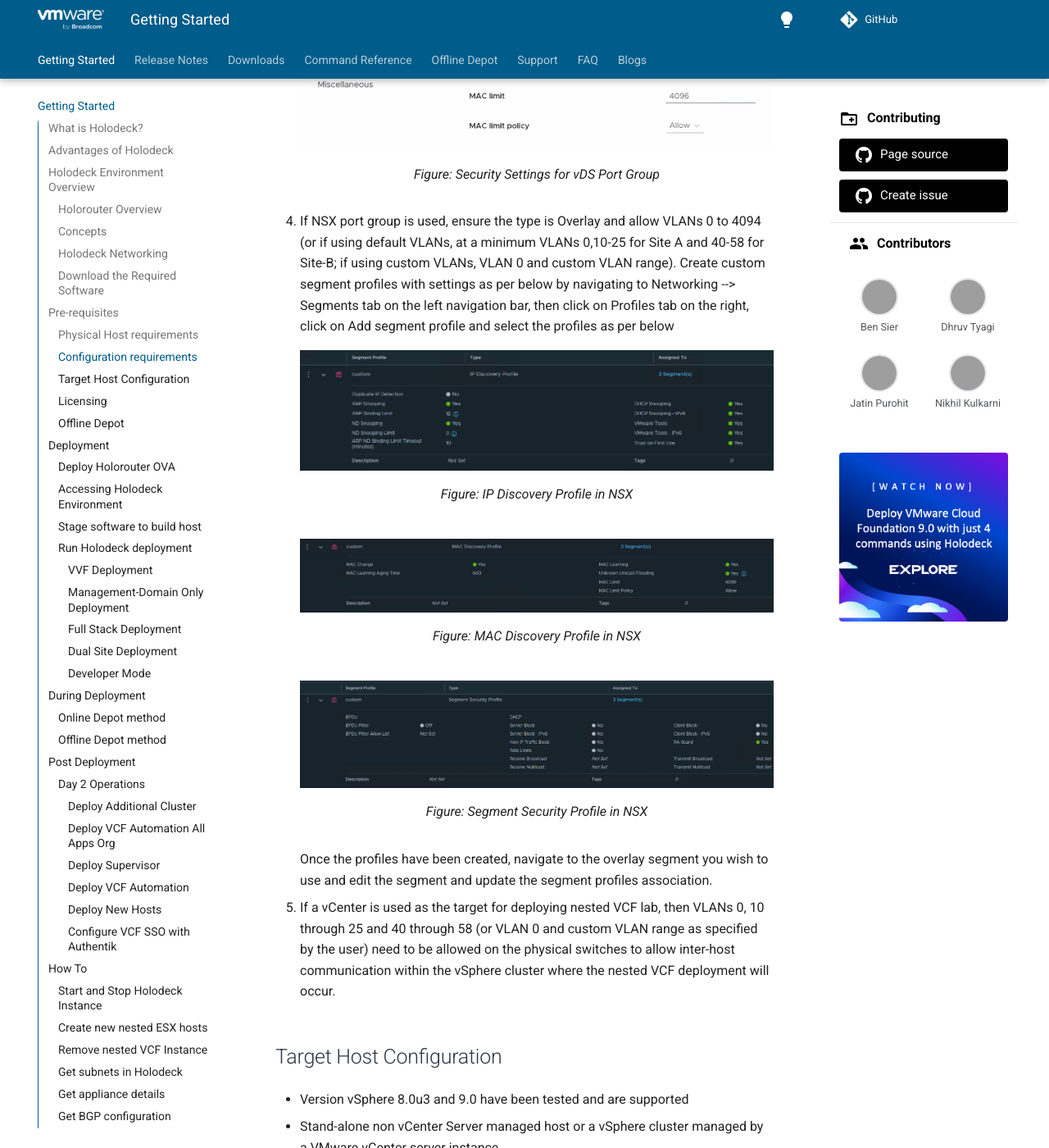
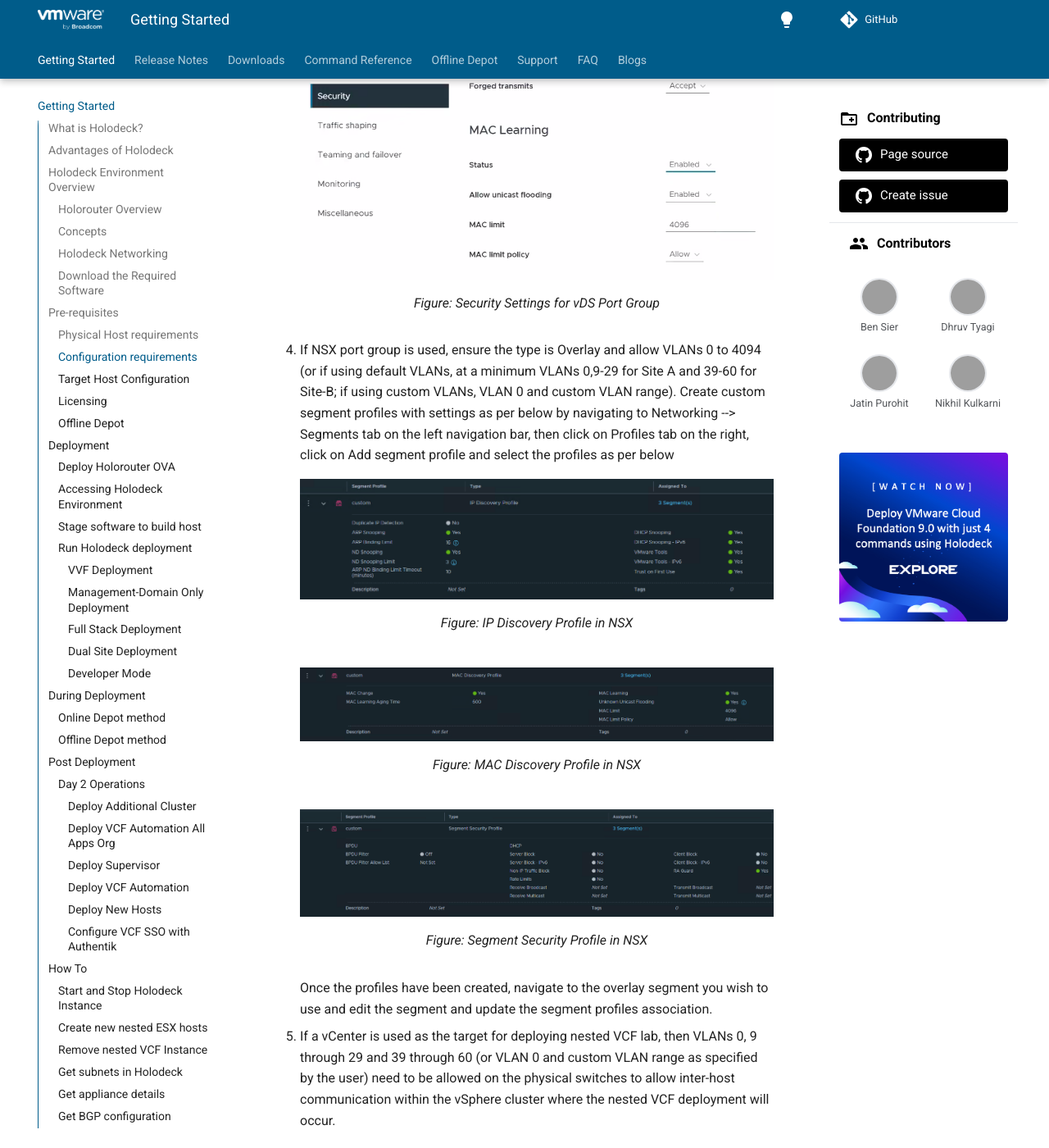
Before and after one commit to vmware/Holodeck, an MkDocs documentation site: the page built from docs/index.md, in a window 1280 px wide and 1400 px high, scrolled down 9625 px. Shown: the whole window at 82% size. Built offline with MkDocs 1.6.1 and Material for MkDocs 9.7.7, drawn with Linux system fonts in a browser that asks for light colours; comment, search, counter and statistics services are not loaded; the version menu is left out; some of the changed text lies outside the part shown; grey boxes are pictures that could not be loaded.

Commit message:
Update Holodeck 9.1 VLAN ranges

```diff
--- a/docs/index.md
+++ b/docs/index.md
@@ -91,7 +91,7 @@
 
 ### Holorouter Overview
 
-HoloRouter is an appliance that serves as the infrastructure backbone for Holodeck. It provides infrastructure services such as Layer-3 routing, Firewall, DHCP, DNS, NTP, BGP, Proxy, Job scheduling, etc. Through these services, HoloRouter connects the nested VCF environment to the external networks. It also provides inter-connectivity between different networks in the nested VCF environment. If you are not using custom VLANs for Holodeck, then for Site-a, VLANs 0, 10 through 25 and for Site-b, VLANs 40 through 58 are used. It is equipped with a built-in webtop (Desktop UI) which allows users access to HoloRouter via a GUI. Through the webtop service, users get easy GUI access to the nested VCF environment.
+HoloRouter is an appliance that serves as the infrastructure backbone for Holodeck. It provides infrastructure services such as Layer-3 routing, Firewall, DHCP, DNS, NTP, BGP, Proxy, Job scheduling, etc. Through these services, HoloRouter connects the nested VCF environment to the external networks. It also provides inter-connectivity between different networks in the nested VCF environment. If you are not using custom VLANs for Holodeck, then for Site-a, VLANs 0, 9 through 29 and for Site-b, VLANs 39 through 60 are used. It is equipped with a built-in webtop (Desktop UI) which allows users access to HoloRouter via a GUI. Through the webtop service, users get easy GUI access to the nested VCF environment.
 
 Scope of Services:
 
@@ -148,7 +148,7 @@
 
 Let's take a look at the default VLANs used within the Holodeck Network for Site A:
 
-![image](images/Holodeck_Networking.png)
+![image](images/Holodeck_9_1_Networking.png)
 
 ### Download the Required Software
 
@@ -190,7 +190,7 @@
         <figcaption>Figure: Security Settings for vDS Port Group</figcaption>
     </figure>
 
-4. If NSX port group is used, ensure the type is Overlay and allow VLANs 0 to 4094 (or if using default VLANs, at a minimum VLANs 0,10-25 for Site A and 40-58 for Site-B; if using custom VLANs, VLAN 0 and custom VLAN range). Create custom segment profiles with settings as per below by navigating to Networking --> Segments tab on the left navigation bar, then click on Profiles tab on the right, click on Add segment profile and select the profiles as per below
+4. If NSX port group is used, ensure the type is Overlay and allow VLANs 0 to 4094 (or if using default VLANs, at a minimum VLANs 0,9-29 for Site A and 39-60 for Site-B; if using custom VLANs, VLAN 0 and custom VLAN range). Create custom segment profiles with settings as per below by navigating to Networking --> Segments tab on the left navigation bar, then click on Profiles tab on the right, click on Add segment profile and select the profiles as per below
 
     <figure markdown="span">
         <img src="images/NSX-Overlay-Segment-IP-Discovery-Profile.png" alt="IP Discovery Profile in NSX">
@@ -205,7 +205,7 @@
 
     Once the profiles have been created, navigate to the overlay segment you wish to use and edit the segment and update the segment profiles association.
 
-5. If a vCenter is used as the target for deploying nested VCF lab, then VLANs 0, 10 through 25 and 40 through 58 (or VLAN 0 and custom VLAN range as specified by the user) need to be allowed on the physical switches to allow inter-host communication within the vSphere cluster where the nested VCF deployment will occur.
+5. If a vCenter is used as the target for deploying nested VCF lab, then VLANs 0, 9 through 29 and 39 through 60 (or VLAN 0 and custom VLAN range as specified by the user) need to be allowed on the physical switches to allow inter-host communication within the vSphere cluster where the nested VCF deployment will occur.
 
 ### Target Host Configuration
 
@@ -546,7 +546,7 @@
 | DeployVcfAutomation      | Switch   | Optional     | Deploys VCF Automation. This is applicable only if -Version is set to "9.0.0.0" and beyond (including "9.1.0.0"). VCF Automation is not deployed by default unless this switch is used.     | NA                                                  |                            |
 | DeploySupervisorMgmtDomain | String   | Optional     | **ENHANCED in 9.1**: Deploys Supervisor in management domain with networking mode selection. Applicable only for VCF 9.0.0.0 and beyond (including VCF 9.1.0.0).     | "Centralized" or "Distributed"                     |                            |
 | ProvisionOnly            | Switch   | Optional     | Deploys nested ESX hosts and VCF Installer/Cloud Builder and provides JSON API specs for performing VCF deployment manually     | NA  |                      |
-| VLANRangeStart                     | Array of Integers   | Optional     | VCF instance is deployed by default with VLANs 0, 10 through 25 for Site a and 40 through 58 for Site b. If you wish to use a custom VLAN range, provide the start of the custom VLAN range using this paramater. You can specify only an integerfor a single site (site a) deployment. For site b (in a dual site deployment scenario), you should specify an array [n,m] where n and m are the VLAN start range for Site a and Site b respectively. The VLAN specified for Site a should have at least 16 consecutive valid VLAN IDs and for site b, it should have at least 19 consecutive valid VLAN IDs.     | Integer of format: [100,200]                     | [10,40]             |
+| VLANRangeStart                     | Array of Integers   | Optional     | VCF instance is deployed by default with VLANs 0, 9 through 29 for Site a and 39 through 60 for Site b. If you wish to use a custom VLAN range, provide the start of the custom VLAN range using this paramater. You can specify only an integerfor a single site (site a) deployment. For site b (in a dual site deployment scenario), you should specify an array [n,m] where n and m are the VLAN start range for Site a and Site b respectively. The VLAN specified for Site a should have at least 21 consecutive valid VLAN IDs and for site b, it should have at least 22 consecutive valid VLAN IDs.     | Integer of format: [100,200]                     | [10,40]             |
 | DNSDomain                     | String   | Optional     | VCF instance is deployed by default with DNS domain vcf.lab. Users can specify a custom DNS domain using this parameter. **Note**: HoloRouter infrastructure services (Vault, Authentik, GitLab, etc.) always remain on `vcf.lab` regardless of this setting.     | String of format: demo.lab                    | vcf.lab             |
 | Site                     | String   | Optional     | Deploy site a or b in a VCF Instance | "a" or "b"  | "a"                      |
 | DepotType                | String   | Optional     | Applicable for -Version 9.0.0.0 and beyond (including 9.1.0.0) only. Choose whether VCF Installer should use the online or offline depot to download VCF 9 components. | "Online" or "Offline"  | "Online"                      |
@@ -579,7 +579,7 @@
 | DeploySupervisorWkldDomain | String   | Optional     | **ENHANCED in 9.1**: Deploys Supervisor in workload domain with networking mode selection. Applicable only for VCF 9.0.0.0 and beyond (including VCF 9.1.0.0).     | "Centralized" or "Distributed"                     |                            |
 | DeploySupervisorMgmtDomain | String   | Optional     | **ENHANCED in 9.1**: Deploys Supervisor in management domain with networking mode selection. Applicable only for VCF 9.0.0.0 and beyond (including VCF 9.1.0.0).     | "Centralized" or "Distributed"                     |                            |
 | ProvisionOnly            | Switch   | Optional     | Deploys nested ESX hosts and VCF Installer/Cloud Builder and provides JSON API specs for performing VCF deployment manually     | NA  |                      |
-| VLANRangeStart                     | Array of Integers   | Optional     | VCF instance is deployed by default with VLANs 0, 10 through 25 for Site a and 40 through 58 for Site b. If you wish to use a custom VLAN range, provide the start of the custom VLAN range using this paramater. You can specify only an integerfor a single site (site a) deployment. For site b (in a dual site deployment scenario), you should specify an array [n,m] where n and m are the VLAN start range for Site a and Site b respectively. The VLAN specified for Site a should have at least 16 consecutive valid VLAN IDs and for site b, it should have at least 19 consecutive valid VLAN IDs.     | Integer of format: [100,200]                     | [10,40]             |
+| VLANRangeStart                     | Array of Integers   | Optional     | VCF instance is deployed by default with VLANs 0, 9 through 29 for Site a and 39 through 60 for Site b. If you wish to use a custom VLAN range, provide the start of the custom VLAN range using this paramater. You can specify only an integerfor a single site (site a) deployment. For site b (in a dual site deployment scenario), you should specify an array [n,m] where n and m are the VLAN start range for Site a and Site b respectively. The VLAN specified for Site a should have at least 21 consecutive valid VLAN IDs and for site b, it should have at least 22 consecutive valid VLAN IDs.     | Integer of format: [100,200]                     | [10,40]             |
 | DNSDomain                     | String   | Optional     | VCF instance is deployed by default with DNS domain vcf.lab. Users can specify a custom DNS domain using this parameter. **Note**: HoloRouter infrastructure services (Vault, Authentik, GitLab, etc.) always remain on `vcf.lab` regardless of this setting.     | String of format: demo.lab                    | vcf.lab             |
 | Site                     | String   | Optional     | Deploy site a or b in a VCF Instance | "a" or "b"  | "a"                      |
 | DepotType                | String   | Optional     | Applicable for -Version 9.0.0.0 and beyond (including 9.1.0.0) only. Choose whether VCF Installer should use the online or offline depot to download VCF 9 components. | "Online" or "Offline"  | "Online"                      |
```
Also changed, not shown: docs/images/Holodeck_9_1_Networking.png (added).
